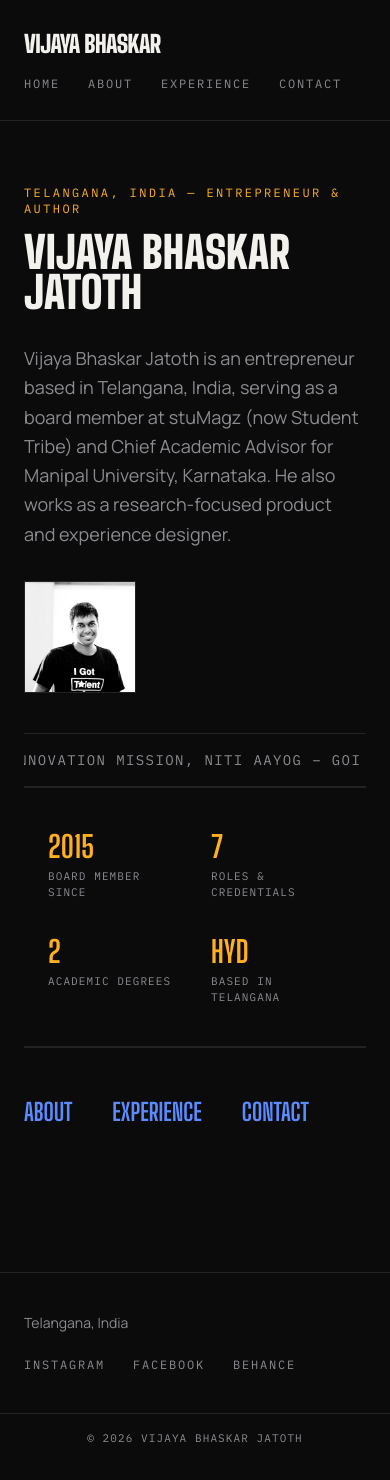
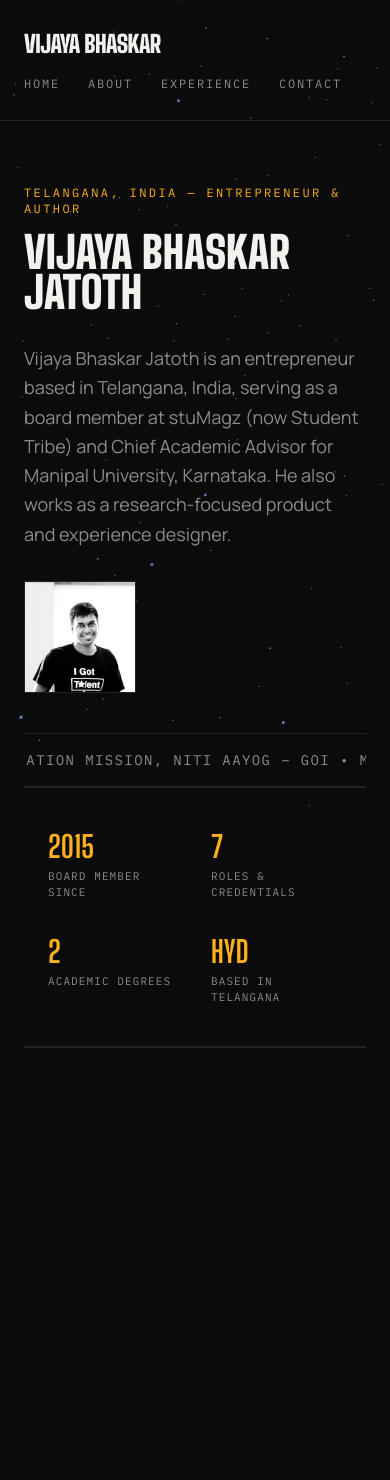
Before and after one commit to vijayabhaskar00/vijaysite, a Next.js app: page / in a window 390 px wide. Shown: the top 1480 px of the page. Built offline with nearby package versions, Linux system fonts and the light colour scheme.

Commit message:
Wire Flythrough into the homepage and fix header/footer stacking order

```diff
--- a/app/page.tsx
+++ b/app/page.tsx
@@ -1,16 +1,13 @@
-import Link from "next/link";
-import { site, nav, orgNames } from "@/content/site";
+import { site, orgNames } from "@/content/site";
 import PhotoFrame from "@/components/PhotoFrame";
 import SectionDivider from "@/components/SectionDivider";
 import StatBand from "@/components/StatBand";
 import Marquee from "@/components/Marquee";
 import Reveal from "@/components/Reveal";
-import { linkClass } from "@/lib/ui";
+import Flythrough from "@/components/motion/Flythrough";
 
 export default function HomePage() {
-  const exploreLinks = nav.filter((item) => item.href !== "/");
-
-  return (
+  const hero = (
     <>
       <section className="pb-10 pt-16 sm:pt-24 md:pb-16 md:pt-32">
         <p className="reveal font-mono text-xs uppercase tracking-[0.2em] text-amber">
@@ -42,20 +39,8 @@ export default function HomePage() {
       </Reveal>
 
       <SectionDivider />
-
-      <Reveal className="py-12 md:py-16">
-        <nav aria-label="Explore">
-          <ul className="flex list-none flex-wrap gap-x-10 gap-y-4 p-0 font-display text-2xl font-bold uppercase">
-            {exploreLinks.map((item) => (
-              <li key={item.href}>
-                <Link href={item.href} className={linkClass}>
-                  {item.label}
-                </Link>
-              </li>
-            ))}
-          </ul>
-        </nav>
-      </Reveal>
     </>
   );
+
+  return <Flythrough hero={hero} />;
 }
--- a/components/Footer.tsx
+++ b/components/Footer.tsx
@@ -4,7 +4,7 @@ import { navLinkClass } from "@/lib/ui";
 export default function Footer() {
   const year = new Date().getFullYear();
   return (
-    <footer className="mt-24 border-t border-line">
+    <footer className="relative z-20 mt-24 border-t border-line">
       <div className="mx-auto flex max-w-5xl flex-col gap-6 px-6 py-10 sm:flex-row sm:items-center sm:justify-between sm:px-8">
         <p className="text-sm text-mute">{site.location}</p>
         <ul
--- a/components/Header.tsx
+++ b/components/Header.tsx
@@ -4,7 +4,7 @@ import { navLinkClass } from "@/lib/ui";
 
 export default function Header() {
   return (
-    <header className="border-b border-line">
+    <header className="relative z-20 border-b border-line">
       <div className="mx-auto flex max-w-5xl flex-wrap items-center justify-between gap-4 px-6 py-7 sm:px-8">
         <Link
           href="/"
```
